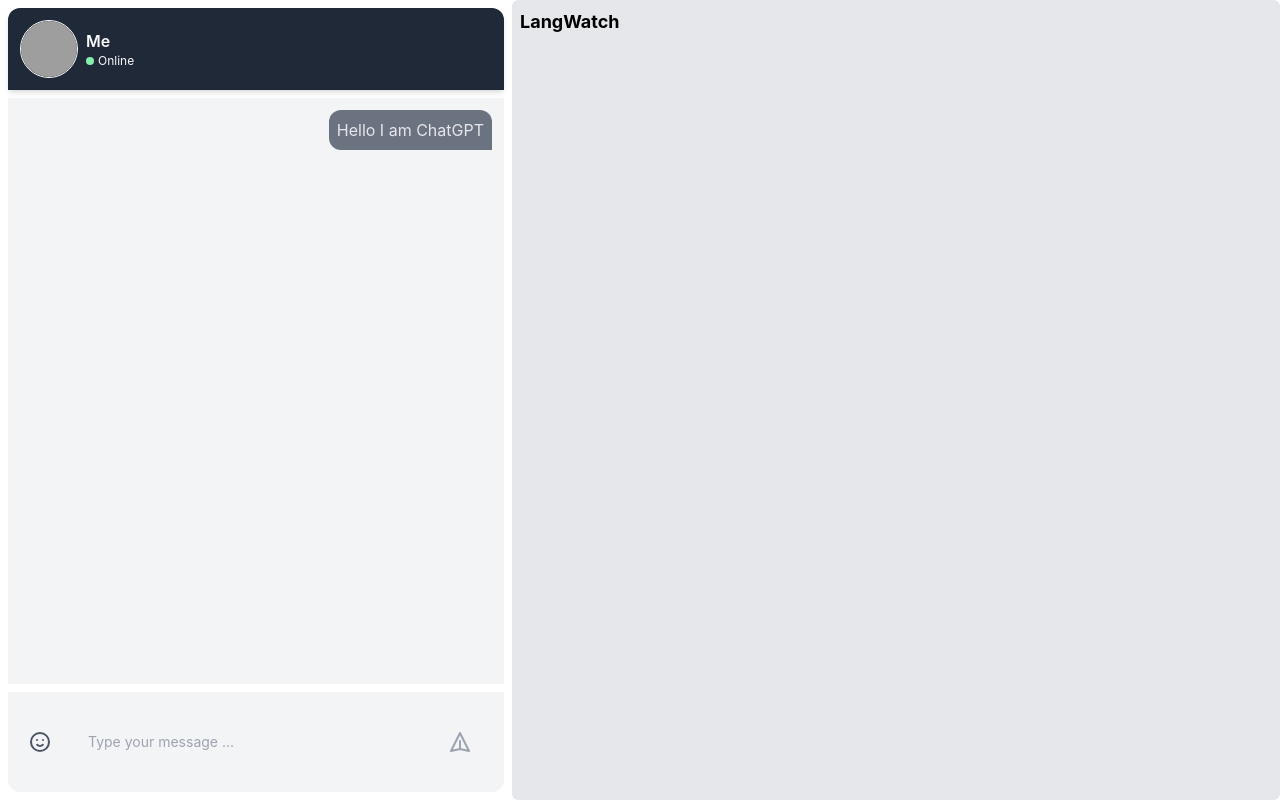
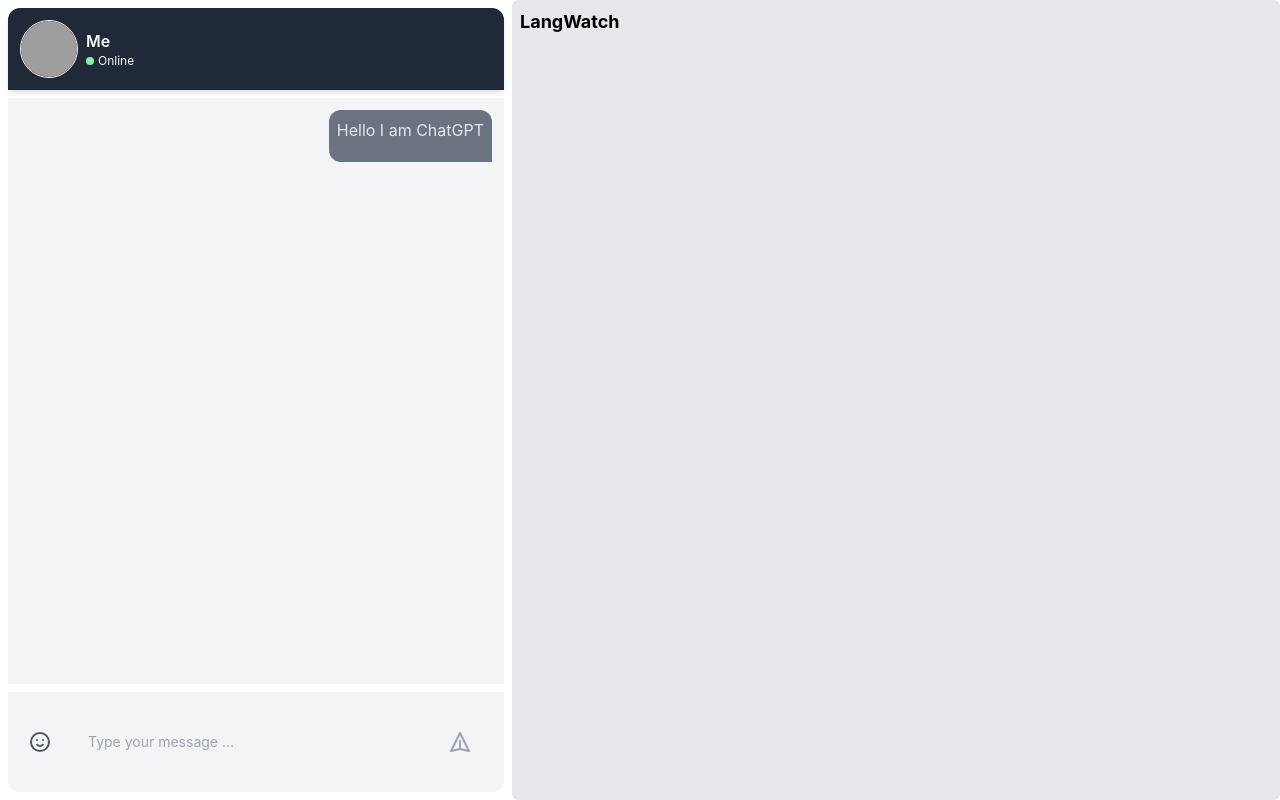
Before and after one commit to mkbeefcake/xagency_test_frontend, a React (Create React App) app: page / in a window 1280 px wide. Built offline with nearby package versions, Linux system fonts and the light colour scheme; no server answers; grey boxes are pictures that could not be loaded.

Commit message:
organized well for system message

```diff
--- a/src/Messages.js
+++ b/src/Messages.js
@@ -7,7 +7,9 @@ const SystemMessage = ({message}) => {
             <div className="flex items-end w-auto bg-gray-500 dark:bg-gray-800 m-1 rounded-xl rounded-br-none sm:w-3/4 md:w-auto">
                 <div className="p-2">
                     <div className="text-gray-200">
-                        {message?.replace("\n", "<br/>")}
+                        {message?.split('\n').map((line, index) => (
+                            <div key={index} class="pb-3">{line}</div>
+                        ))}
                     </div>
                 </div>
             </div>
```
